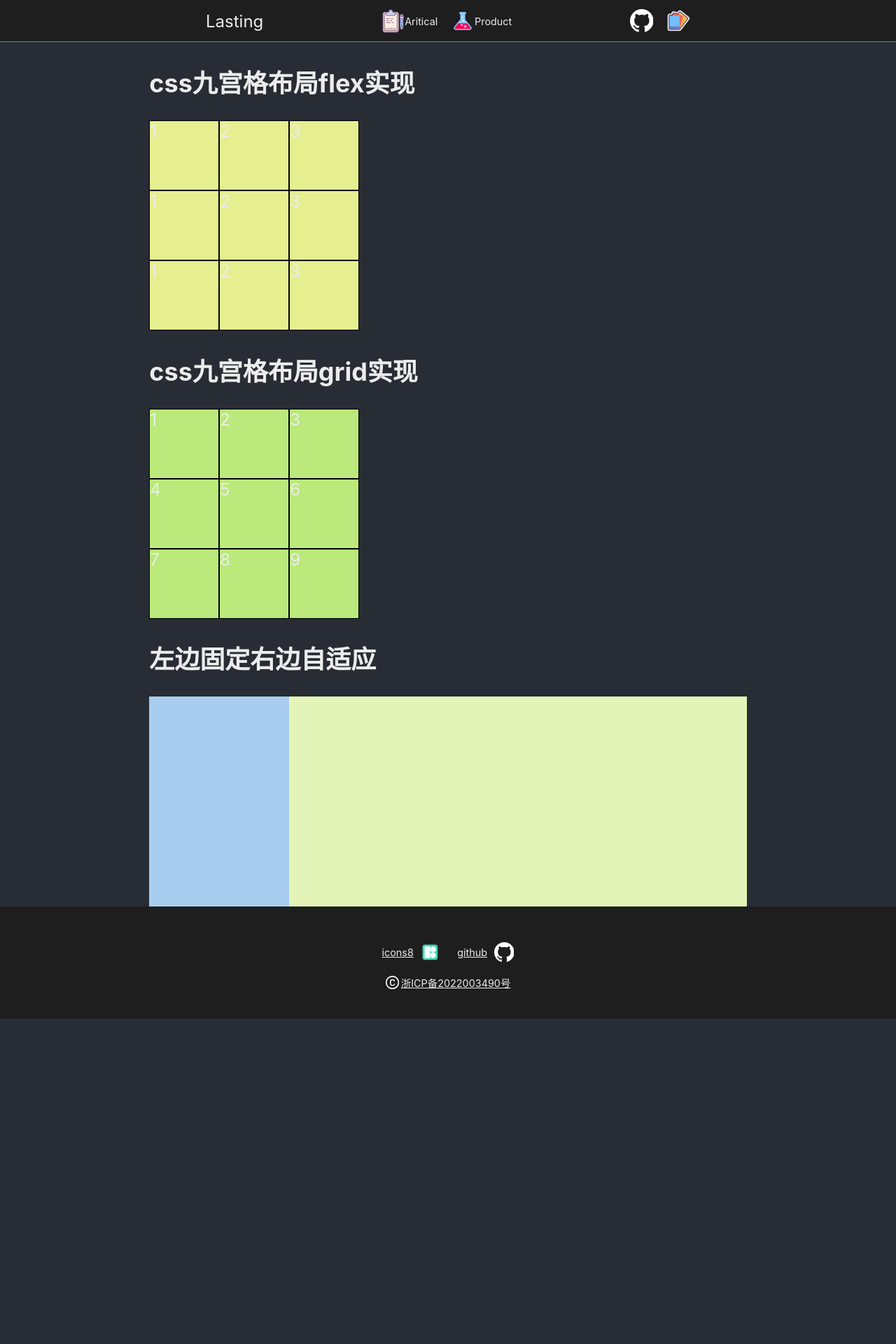
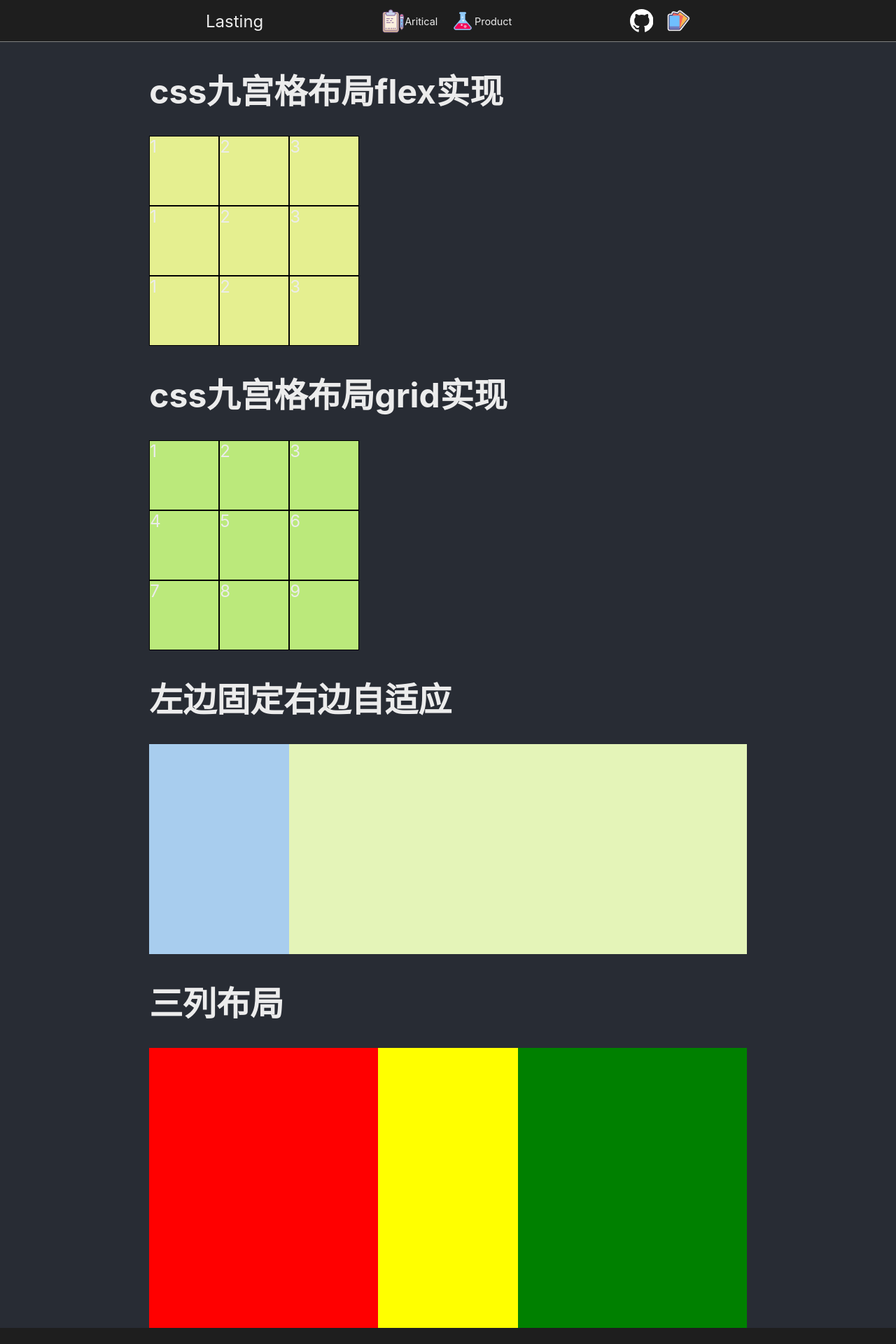
Before and after one commit to Wegt-meoh/lasting_website, a React (Create React App) app: page /cssLayoutPractice in a window 1280 px wide. Shown: the top 1920 px of the page at 70% size. Before the commit the page ends 1455 px from the top, so only its background shows below. Built offline with nearby package versions, Linux system fonts and the light colour scheme.

Commit message:
* 修改gitignore * 新增三列布局

```diff
--- a/src/components/Products/css-layout-practice/index.css
+++ b/src/components/Products/css-layout-practice/index.css
@@ -47,3 +47,28 @@
     height: 100%;
     background-color: rgb(228, 244, 184);
 }
+
+.sanlie{
+    display: grid;
+    grid-template-rows: 1;
+    grid-template-columns: minmax(0,1fr) 200px minmax(0,1fr);
+}
+
+.sanlie>*{
+    height: 400px;
+}
+
+.sanlie>.left{
+    grid-column: 1;
+    background-color: red;
+}
+
+.sanlie>.mid{
+    grid-column: 2;
+    background-color: yellow;
+}
+
+.sanlie>.right{
+    grid-column: 3;
+    background-color: green;
+}
--- a/src/components/Products/css-layout-practice/index.tsx
+++ b/src/components/Products/css-layout-practice/index.tsx
@@ -6,7 +6,7 @@ export default function CssLayoutPractice() {
     return (
         <div className='cssLayoutPractice'>
 
-            <h2>css九宫格布局flex实现</h2>
+            <h1>css九宫格布局flex实现</h1>
             <div className='jiuGongGe'>
                 <div className='jiuGongGeChild'>
                     <div className='jiuGongGeItem'>1</div>
@@ -24,7 +24,7 @@ export default function CssLayoutPractice() {
                     <div className='jiuGongGeItem'>3</div>
                 </div>
             </div>
-            <h2>css九宫格布局grid实现</h2>
+            <h1>css九宫格布局grid实现</h1>
             <div className="jiuGongGeByGrid">
                 <div className="jiuGongGeByGridItem">1</div>
                 <div className="jiuGongGeByGridItem">2</div>
@@ -36,11 +36,17 @@ export default function CssLayoutPractice() {
                 <div className="jiuGongGeByGridItem">8</div>
                 <div className="jiuGongGeByGridItem">9</div>
             </div>
-            <h2>左边固定右边自适应</h2>
+            <h1>左边固定右边自适应</h1>
             <div className='leftFixedRightAutofit'>
                 <div className='leftPart'></div>
                 <div className='rightPart'></div>
             </div>
+            <h1>三列布局</h1>
+            <div className='sanlie'>
+                <div className='left'></div>
+                <div className="mid"></div>
+                <div className="right"></div>
+            </div>
         </div>
     )
 }
```
Also changed, not shown: 1 other file (tests, documents, lock files or other folders).
